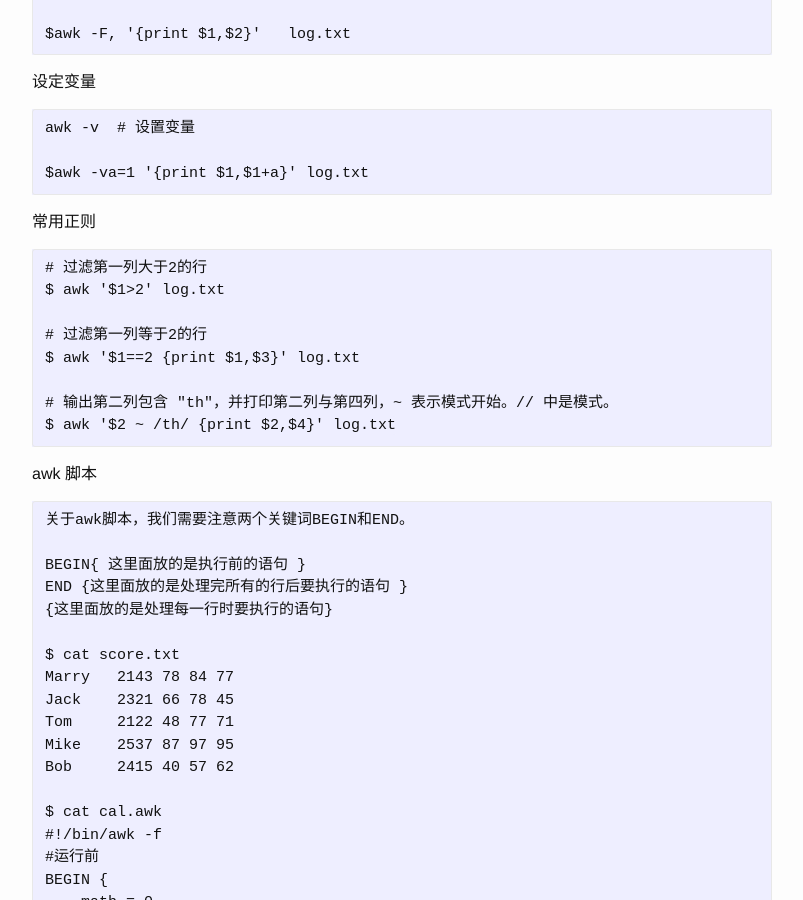
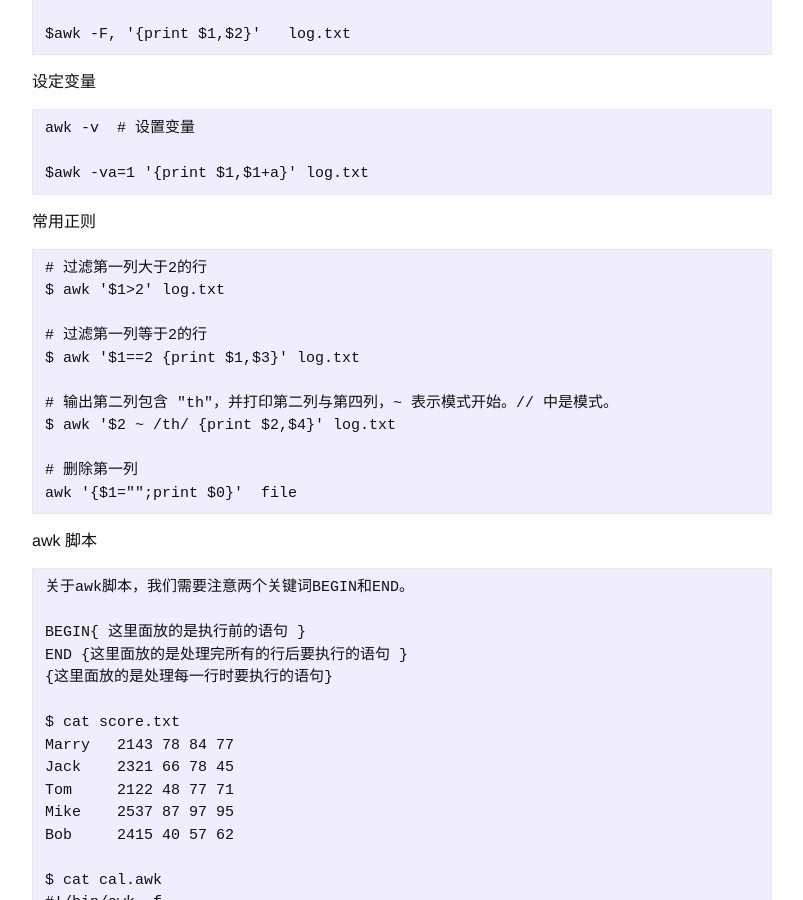
Before and after one commit to josephstalin117/josephstalin117.github.io, a Jekyll site: the page built from _posts/2019-11-11-awk.markdown, in a window 1280 px wide and 900 px high, scrolled down 499 px. Shown: the whole window, without its empty margins (238-1041 px from the left). Built offline with Jekyll 4.4.1, drawn with Linux system fonts in a browser that asks for light colours.

Commit message:
update awk

````diff
--- a/_posts/2019-11-11-awk.markdown
+++ b/_posts/2019-11-11-awk.markdown
@@ -40,6 +40,9 @@ $ awk '$1==2 {print $1,$3}' log.txt
 
 # 输出第二列包含 "th"，并打印第二列与第四列，~ 表示模式开始。// 中是模式。
 $ awk '$2 ~ /th/ {print $2,$4}' log.txt
+
+# 删除第一列
+awk '{$1="";print $0}'  file
 ```
 
 
````
